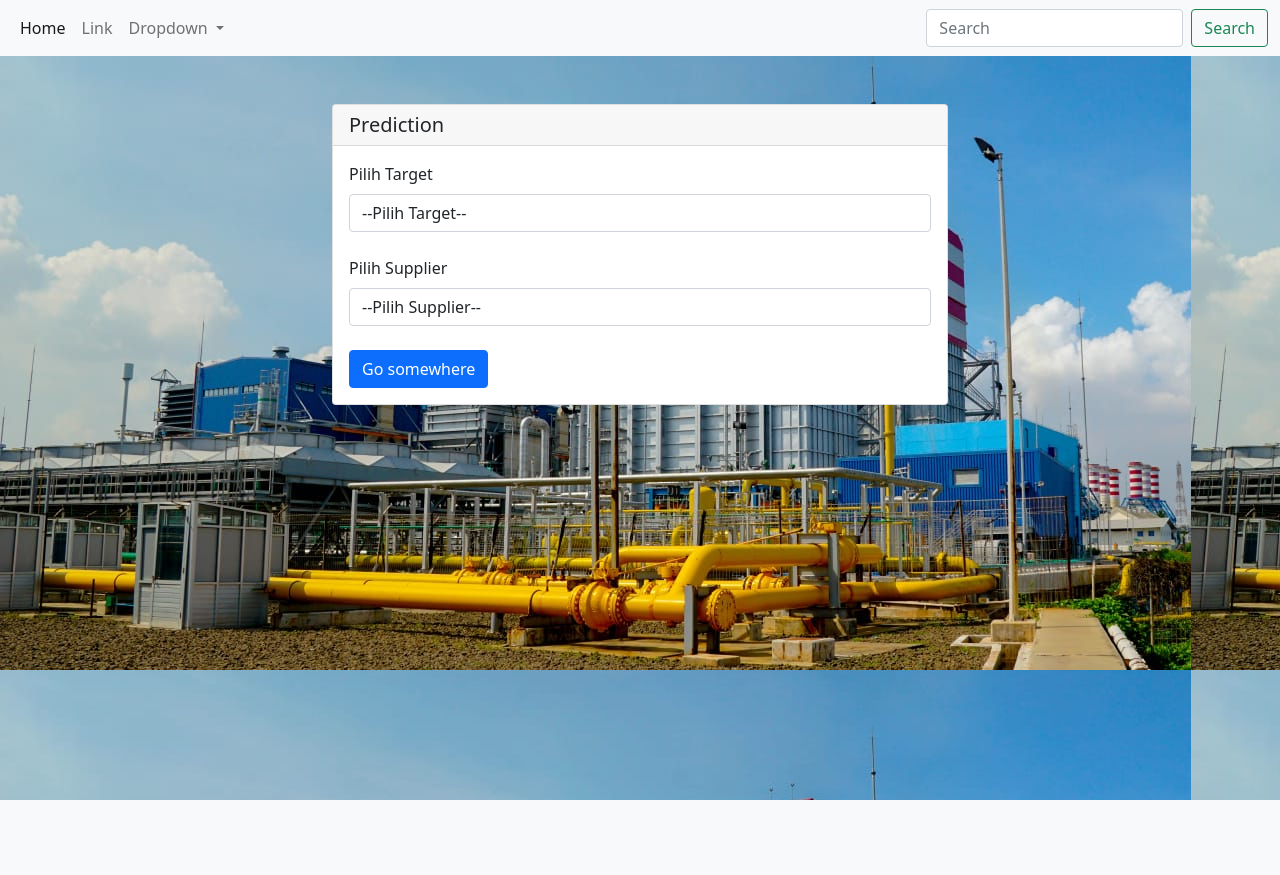
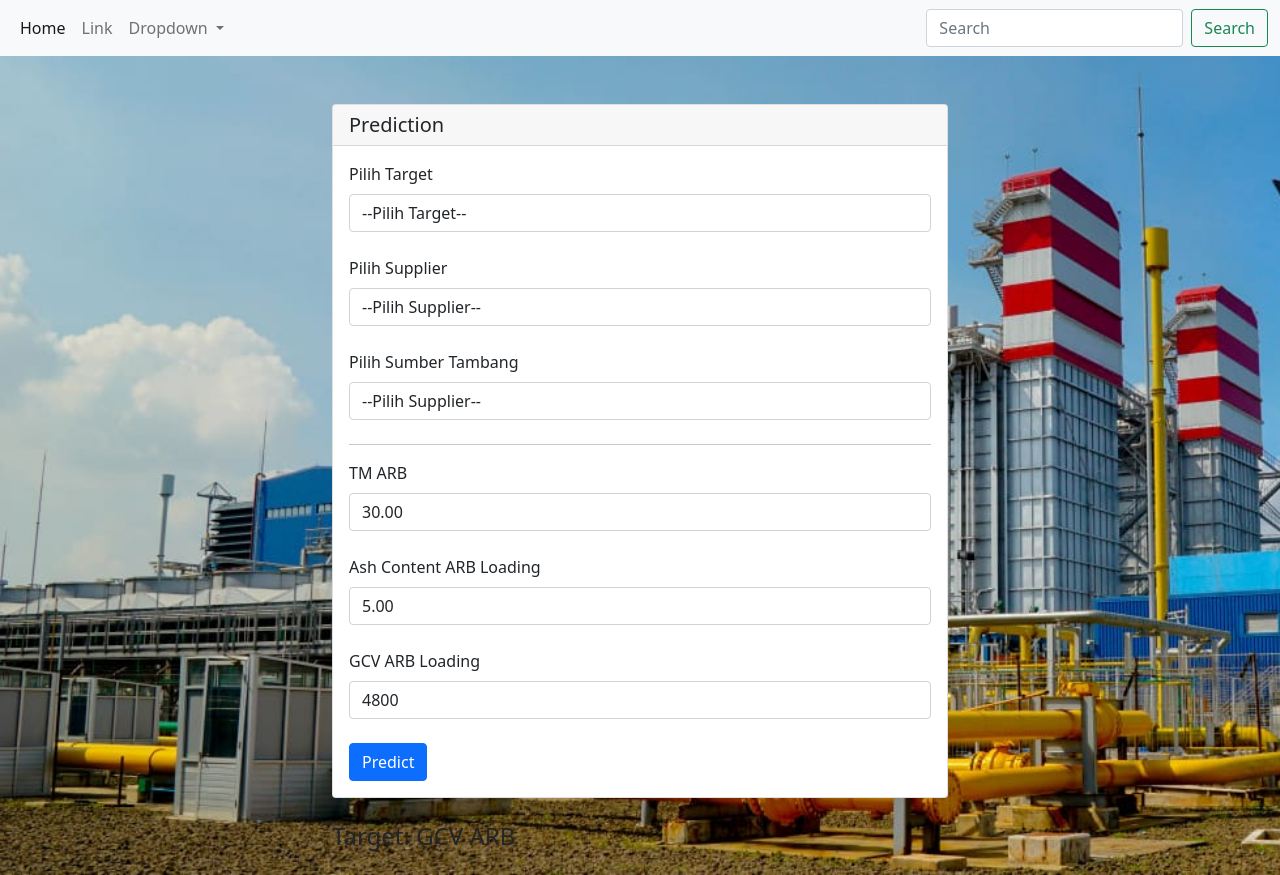
Before and after one commit to aditbest5/Flask-ML, a Flask app: page / in a window 1280 px wide. Before the commit the page ends 800 px from the top, so only its background shows below. Run offline with Flask 3, Linux system fonts and the light colour scheme.

Commit message:
perubahan

```diff
--- /dev/null
+++ b/static/js/index.js
@@ -0,0 +1,176 @@
+document.addEventListener("DOMContentLoaded", function () {
+  let imageUrl = "static/assets/PLTGU.jpg";
+  console.log(imageUrl);
+  document.body.style.backgroundImage = `url(${imageUrl})`;
+  document.body.style.backgroundSize = "cover";
+});
+
+let daftar_target = [
+  "GCV ARB",
+  "TM ARB",
+  "Ash  Content ARB",
+  "VM ADB",
+  "FC ADB",
+  "Total Sulphur ARB",
+  "Total Sulphur DAFB",
+  "C ADB",
+  "H ADB",
+  "N ADB",
+  "O ADB",
+  "HGI",
+  "Slagging",
+  "Fouling",
+  "IDT (Reducing)",
+  "SiO2",
+  "Al2O3",
+  "Fe2O3",
+  "CaO",
+  "MgO",
+  "Na2O",
+  "K2O",
+  "TiO2",
+  "SO3",
+  "MnO2",
+  "P2O5",
+];
+let sumber_t = {
+  TIE: [
+    "PT.FIRMAN KETAUN",
+    "PT.TENDRI DHARMA SAMUDRA",
+    "PT.BARA ANUGERAH SEJAHTERA",
+    "PT.GLOBAL ANTAR NUSANTARA LINES",
+    "PT.SAMUDRA SARANA FLORESMA",
+    "PT.GEMA MUTIARA MARINA",
+    "PT.BUMI CENDANA ABADI",
+    "PT.SEA ASIH LINE",
+    "PT.SWADAYA WIRA MARITIM",
+    "PT.LAUTAN JATA MANGGALA",
+    "PT.BAHARI SANDI PRATAMA",
+    "PT.LAUTAN JAYA MANGGALA",
+  ],
+  ADARO: ["PT.ADARO INDONESIA"],
+  PLNBB: [
+    "PT.BASKARA SINAR SAKTI",
+    "PT.USAHA MAJU MAKMUR",
+    "PT.SUMBER REZEKI SAMUDRA JAYA",
+    "PT.PLN BATUBARA",
+    "PT.KREASI ENERGI ALAM",
+    "PT.ARUTMIN INDONESIA",
+    "PT.BUMI CENDANA ABADI",
+    "PT.TENDRI DHARMA SAMUDRA",
+    "PT.TIGA DAYA ENERGI",
+    "PT.BORNEO INDOBARA",
+    "PT.SWADAYA WIRA MARITIM",
+    "PT.BARATABANG",
+    "PT.SAROLANGUN PRIMA COAL",
+    "PT.KALTIM PRIMA COAL",
+    "PT.BANYAN KOALINDO LESTARI",
+    "PT.BUDI GEMA GEMPITA",
+    "PT.BERAU COAL",
+    "PT.BELGI ENERGY",
+    "PT.MUARA ALAM SEJAHTERA",
+  ],
+  PTBA: ["PT.BUKIT ASAM"],
+  HE: [
+    "PT.BAHTERA BESTARI SHIPPING",
+    "PT.TENDRI DHARMA SAMUDRA",
+    "PT.BUKIT PRIMA BAHARI",
+    "PT.HANSON ENERGY",
+    "PT.GEMA MUTIARA MARINA",
+    "PT.SEA ASIH LINE",
+    "PT.GORBY PUTRA UTAMA",
+  ],
+  KII: ["PT.KASIH INDUSTRI INDONESIA"],
+  "PLNBB LRC": [
+    "PT.USAHA MAJU MAKMUR",
+    "PT.BELGI ENERGY",
+    "PT.SAROLANGUN PRIMA COAL",
+    "PT.BUDI GEMA GEMPITA",
+    "PT.SINARBARU WIJAYA PERKASA",
+    "PT.TANJUNG RAYA SENTOSA",
+    "PT.TIGA DAYA ENERGI",
+    "PT.BUANA PERKASA SUKSES",
+    "PT.KASIH COAL RESOURCES",
+    "PT.BARATABANG",
+  ],
+  "PLNBB MRC": [
+    "PT.KALTIM PRIMA COAL",
+    "PT.BUDI GEMA GEMPITA",
+    "PT.USAHA MAJU MAKMUR",
+    "PT.BANYAN KOALINDO LESTARI",
+    "PT.TRITUNGGAL BARA SEJATI",
+    "PT.GEMA MUTIARA MARINA",
+    "PT.BUANA PERKASA SUKSES",
+    "PT.SINARBARU WIJAYA PERKASA",
+  ],
+  "TIE MRC": [
+    "PT.TENDRI DHARMA SAMUDRA",
+    "PT.LAUTAN JAYA MANGGALA",
+    "PT.GEMA MUTIARA MARINA",
+    "PT.SUKSES WAHANA MARITIM",
+    "PT.BUANA LINTAS LAUTAN",
+    "PT.WISTARA INTERNASIONAL",
+    "PT.TITAN INFRA ENERGY",
+  ],
+  "TIE LRC": [
+    "PT.GEMA MUTIARA MARINA",
+    "PT.TENDRI DHARMA SAMUDRA",
+    "PT.LAUTAN JAYA MANGGALA",
+    "PT.SUKSES WAHANA MARITIM",
+    "PT.BUANA LINTAS LAUTAN",
+    "PT.WISTARA INTERNASIONAL",
+    "PT.TITAN INFRA ENERGY",
+  ],
+  GEL: ["PT.GLOBAL ENERGI LESTARI", "PT.WISTARA INTERNASIONAL"],
+  IGN: ["PT.INTI GARDA NUSANTARA"],
+  NLN: ["PT.NUKKUWATU LINTAS NUSANTARA"],
+  SESM: ["PT.SUMBER ENERGI SUKSES MAKMUR"],
+  TBC: ["PT.TRUNGTUM BEBATUAN CEMERLANG", "PT.TRITUNGGAL BARA SEJATI"],
+  SPC: ["PT.SAROLANGUN PRIMA COAL"],
+  MME: ["PT.MENAMBANG MUARA ENIM"],
+  MIP: ["PT.MUSTIKA INDAH PERMAI"],
+  MANDIRI: ["PT.MANDIRI INTI PERKASA"],
+  BSR: ["PT.BARA SELARAS RESOURCES"],
+  BGG: ["PT.BUDI GEMA GEMPITA"],
+  BP: ["PT.BANJARSARI PRIBUMI"],
+  AI: ["PT.ARUTMIN INDONESIA"],
+  ARA: ["PT.ANUGERAH RAHAYU ADIPERKASA"],
+  KJA: ["PT.KIDECO JAYA AGUNG"],
+  TBR: ["PT.TANAH BAMBU RESOURCES"],
+  "PLNBB NIAGA": [
+    "PT.ANTANG GUNUNG MERATUS",
+    "PT.TIWA ABADI",
+    "PT.BARATABANG",
+    "PT.JOHNLIN GROUP",
+  ],
+  SDJ: ["PT.SUNGAI DANAU JAYA"],
+  "DP ": ["PT.DIZAMATRA POWERINDO"],
+  BEK: ["PT.BHARINTO EKATAMA"],
+  SPE: ["PT.SUMBER PANCA ENERGI"],
+};
+let targetSelect = document.getElementById("target");
+daftar_target.forEach((data) => {
+  let option = document.createElement("option");
+  option.value = data; // Set nilai option sesuai dengan target
+  option.text = data; // Set teks yang akan ditampilkan dalam option
+  targetSelect.appendChild(option); // Tambahkan option ke dalam select
+});
+let supplierSelect = document.getElementById("supplier");
+for (supplier in sumber_t) {
+  let option = document.createElement("option");
+  option.value = supplier; // Set nilai option sesuai dengan target
+  option.text = supplier; // Set teks yang akan ditampilkan dalam option
+  supplierSelect.appendChild(option); // Tambahkan option ke dalam select
+}
+let tambangSelect = document.getElementById("tambang");
+function supplierChange(e) {
+  let list_tambang = "";
+  sumber_t[e].forEach((tambang) => {
+    list_tambang += "<option value=" + tambang + ">" + tambang + "</option>";
+    tambangSelect.innerHTML = list_tambang;
+  });
+}
+function prediction() {
+  let table = document.getElementById("table");
+  table.classList.remove("d-none");
+}
--- a/templates/index.html
+++ b/templates/index.html
@@ -11,7 +11,7 @@
       crossorigin="anonymous"
     />
   </head>
-  <body style="background-image: url('assets/PLTGU.jpg')">
+  <body>
     <nav class="navbar navbar-expand-lg navbar-light bg-light">
       <div class="container-fluid">
         <button
@@ -81,73 +81,98 @@
             </div>
             <div class="mb-4">
               <label class="card-title form-label">Pilih Supplier</label>
-              <select class="form-control" name="supplier" id="supplier">
+              <select
+                onchange="supplierChange(this.value)"
+                class="form-control"
+                name="supplier"
+                id="supplier"
+              >
                 <option value="00" selected hidden>--Pilih Supplier--</option>
               </select>
             </div>
-            <a href="#" class="btn btn-primary">Go somewhere</a>
+            <div class="mb-4">
+              <label class="card-title form-label">Pilih Sumber Tambang</label>
+              <select class="form-control" name="tambang" id="tambang">
+                <option value="00" selected hidden>--Pilih Supplier--</option>
+              </select>
+            </div>
+            <hr />
+            <div class="mb-4">
+              <label class="card-title form-label">TM ARB</label>
+              <input
+                type="number"
+                value="30.00"
+                class="form-control"
+                id="arb"
+                name="arb"
+              />
+            </div>
+            <div class="mb-4">
+              <label class="card-title form-label"
+                >Ash Content ARB Loading</label
+              >
+              <input
+                type="number"
+                value="5.00"
+                class="form-control"
+                id="ash"
+                name="ash"
+              />
+            </div>
+            <div class="mb-4">
+              <label class="card-title form-label">GCV ARB Loading</label>
+              <input
+                type="number"
+                value="4800"
+                class="form-control"
+                id="gcv"
+                name="gcv"
+              />
+            </div>
+            <button
+              type="button"
+              onclick="prediction()"
+              class="btn btn-primary"
+            >
+              Predict
+            </button>
           </form>
         </div>
       </div>
+      <div class="my-4">
+        <h4 class="text-blue">Target: GCV ARB</h4>
+        <table id="table" class="table d-none bg-light">
+          <thead>
+            <tr>
+              <th scope="col">#</th>
+              <th scope="col">Suppliers</th>
+              <th scope="col">Sumber Tambang</th>
+              <th scope="col">TM ARB.1</th>
+              <th scope="col">Ash Content ARB.1</th>
+              <th scope="col">GCV ARB.1</th>
+              <th scope="col">Ash Content ARB Prediction</th>
+            </tr>
+          </thead>
+          <tbody>
+            <tr>
+              <th scope="row"></th>
+              <td>Mark</td>
+              <td>Otto</td>
+              <td>@mdo</td>
+              <td>@mdo</td>
+              <td>@mdo</td>
+              <td>@mdo</td>
+            </tr>
+          </tbody>
+        </table>
+      </div>
     </div>
-    <script>
-      let daftar_target = [
-        "GCV ARB",
-        "TM ARB",
-        "Ash Content ARB",
-        "VM ADB",
-        "FC ADB",
-        "Total Sulphur ARB",
-        "Total Sulphur DAFB",
-        "C ADB",
-        "H ADB",
-        "N ADB",
-        "O ADB",
-        "HGI",
-        "Slagging",
-        "Fouling",
-        "IDT (Reducing)",
-        "SiO2",
-        "Al2O3",
-        "Fe2O3",
-        "CaO",
-        "MgO",
-        "Na2O",
-        "K2O",
-      ];
-      let daftar_supplier = [
-        "TIE",
-        "ADARO",
-        "PLNBB",
-        "PTBA",
-        "HE",
-        "KII",
-        "PLNBB LRC",
-        "PLNBB MRC",
-        "TIE MRC",
-        "TIE LRC",
-        "GEL",
-        "IGN",
-        "NLN",
-        "SESM",
-        "TBC",
-        "SPC",
-      ];
-      let targetSelect = document.getElementById("target");
-      daftar_target.forEach((data) => {
-        let option = document.createElement("option");
-        option.value = data; // Set nilai option sesuai dengan target
-        option.text = data; // Set teks yang akan ditampilkan dalam option
-        targetSelect.appendChild(option); // Tambahkan option ke dalam select
-      });
-      let supplierSelect = document.getElementById("supplier");
-      daftar_supplier.forEach((data) => {
-        let option = document.createElement("option");
-        option.value = data; // Set nilai option sesuai dengan target
-        option.text = data; // Set teks yang akan ditampilkan dalam option
-        supplierSelect.appendChild(option); // Tambahkan option ke dalam select
-      });
-    </script>
+    <script src="{{ url_for('static', filename='js/index.js') }}"></script>
+    <script
+      src="https://cdn.jsdelivr.net/npm/bootstrap@5.0.2/dist/js/bootstrap.bundle.min.js"
+      integrity="sha384-MrcW6ZMFYlzcLA8Nl+NtUVF0sA7MsXsP1UyJoMp4YLEuNSfAP+JcXn/tWtIaxVXM"
+      crossorigin="anonymous"
+    ></script>
     <script
       src="https://cdn.jsdelivr.net/npm/@popperjs/core@2.9.2/dist/umd/popper.min.js"
       integrity="sha384-IQsoLXl5PILFhosVNubq5LC7Qb9DXgDA9i+tQ8Zj3iwWAwPtgFTxbJ8NT4GN1R8p"
@@ -158,10 +183,5 @@
       integrity="sha384-cVKIPhGWiC2Al4u+LWgxfKTRIcfu0JTxR+EQDz/bgldoEyl4H0zUF0QKbrJ0EcQF"
       crossorigin="anonymous"
     ></script>
-    <script
-      src="https://cdn.jsdelivr.net/npm/bootstrap@5.0.2/dist/js/bootstrap.bundle.min.js"
-      integrity="sha384-MrcW6ZMFYlzcLA8Nl+NtUVF0sA7MsXsP1UyJoMp4YLEuNSfAP+JcXn/tWtIaxVXM"
-      crossorigin="anonymous"
-    ></script>
   </body>
 </html>
```
Also changed, not shown: static/assets/PLTGU.jpg (renamed from assets/PLTGU.jpg).
